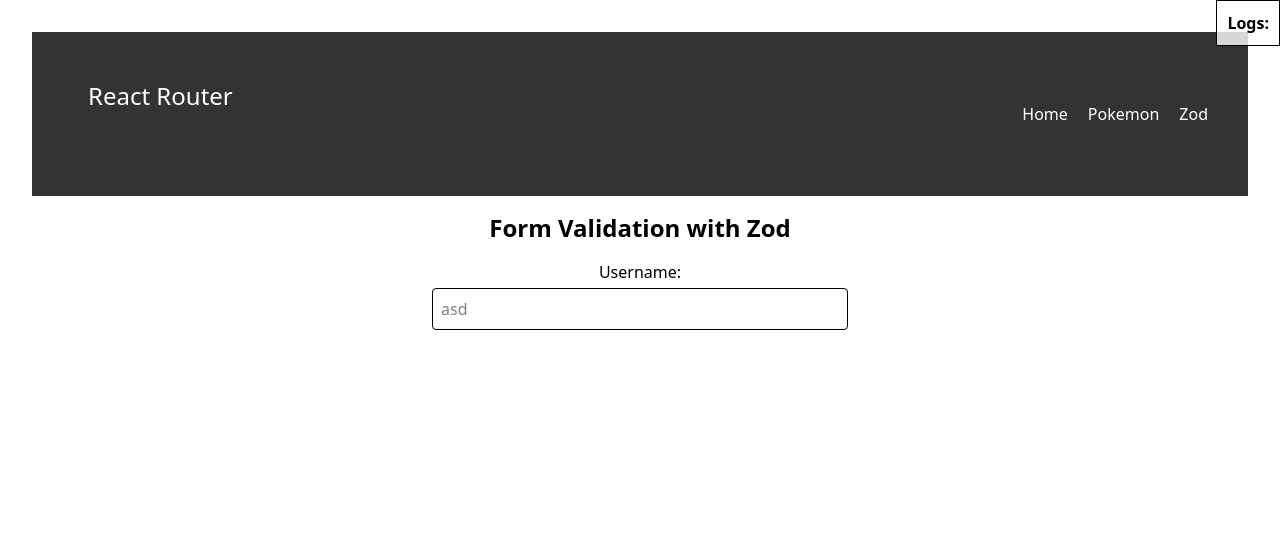
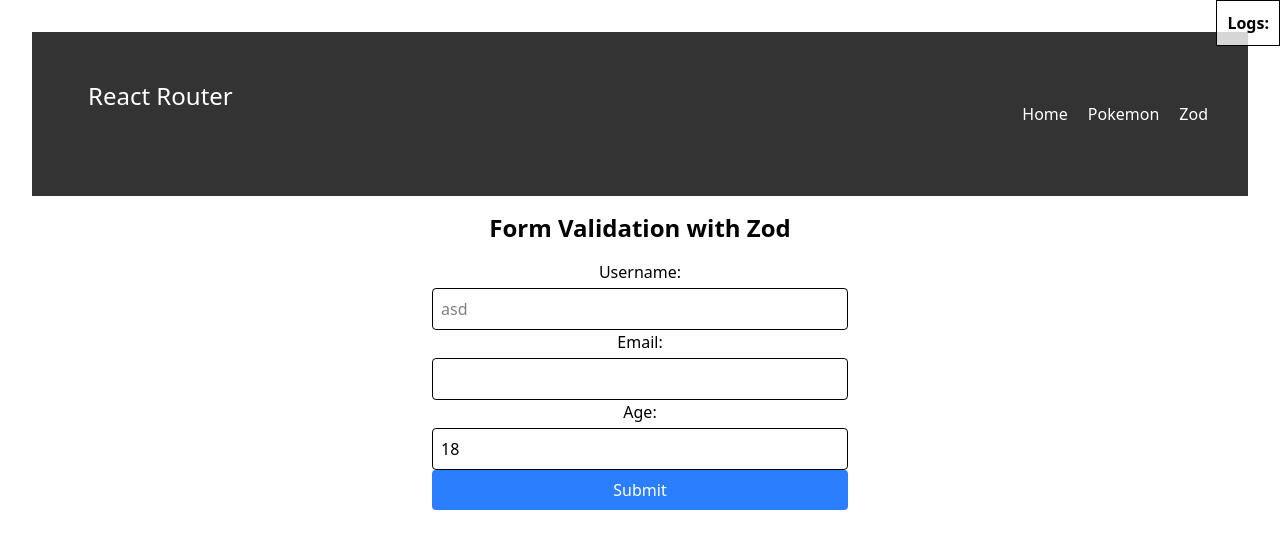
Before and after one commit to panachainy/template-react-vite-tailwind, a React (Vite) app: page /zod in a window 1280 px wide. Shown: the top 548 px of the page. Built offline with nearby package versions, Linux system fonts and the light colour scheme.

Commit message:
Update Index.tsx

```diff
--- a/src/pages/Zod/Index.tsx
+++ b/src/pages/Zod/Index.tsx
@@ -68,6 +68,46 @@ const ZodExample = () => {
           {validationErrors.username && (
             <p className="text-red-500 text-sm">{validationErrors.username}</p>
           )}
+
+          <div>
+            <label htmlFor="email" className="mb-1 block">
+              Email:
+            </label>
+            <input
+              id="email"
+              type="email"
+              name="email"
+              value={userData.email}
+              onChange={updateField}
+              className="w-full rounded border p-2"
+            />
+            {validationErrors.email && (
+              <p className="text-red-500 text-sm">{validationErrors.email}</p>
+            )}
+          </div>
+          <div>
+            <label htmlFor="age" className="mb-1 block">
+              Age:
+            </label>
+            <input
+              id="age"
+              type="number"
+              name="age"
+              value={userData.age}
+              onChange={updateField}
+              className="w-full rounded border p-2"
+            />
+            {validationErrors.age && (
+              <p className="text-red-500 text-sm">{validationErrors.age}</p>
+            )}
+          </div>
+
+          <button
+            type="submit"
+            className="w-full rounded bg-blue-500 px-4 py-2 text-white hover:bg-blue-600"
+          >
+            Submit
+          </button>
         </div>
       </form>
     </div>
```
